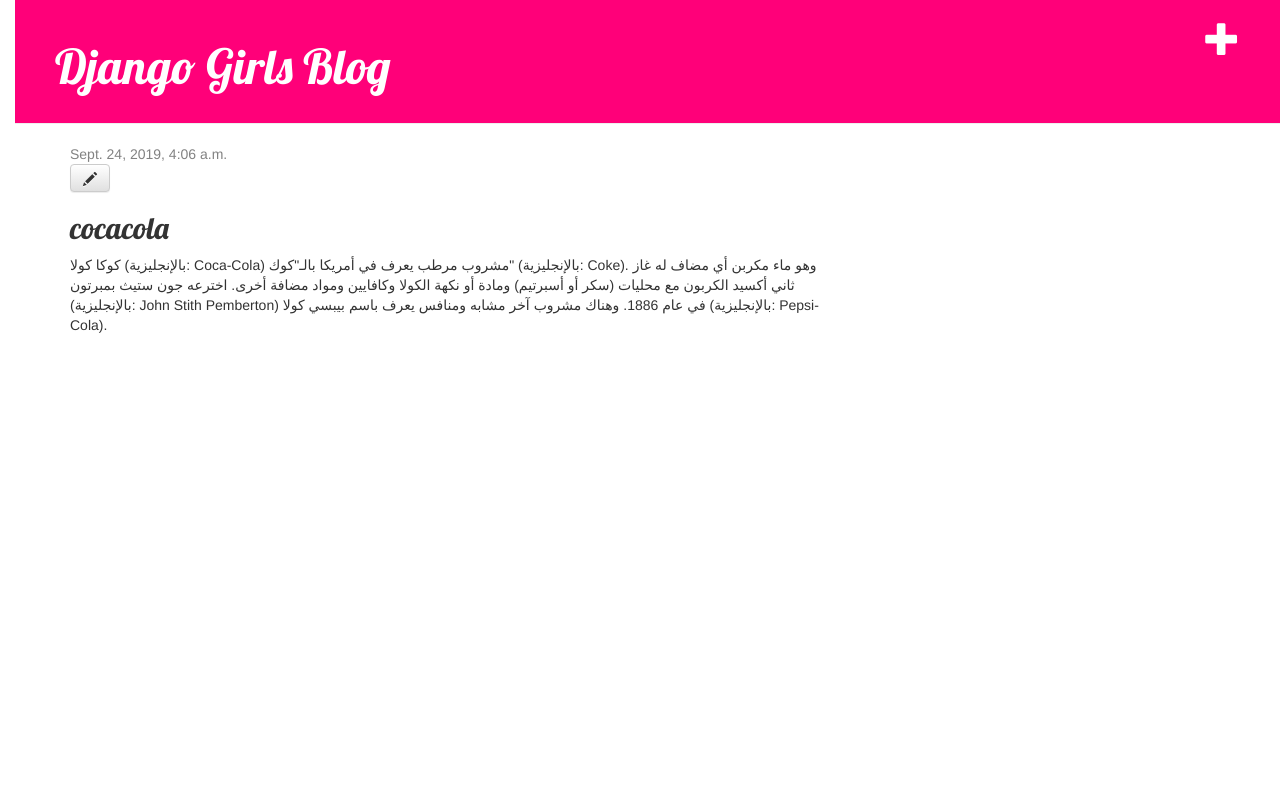
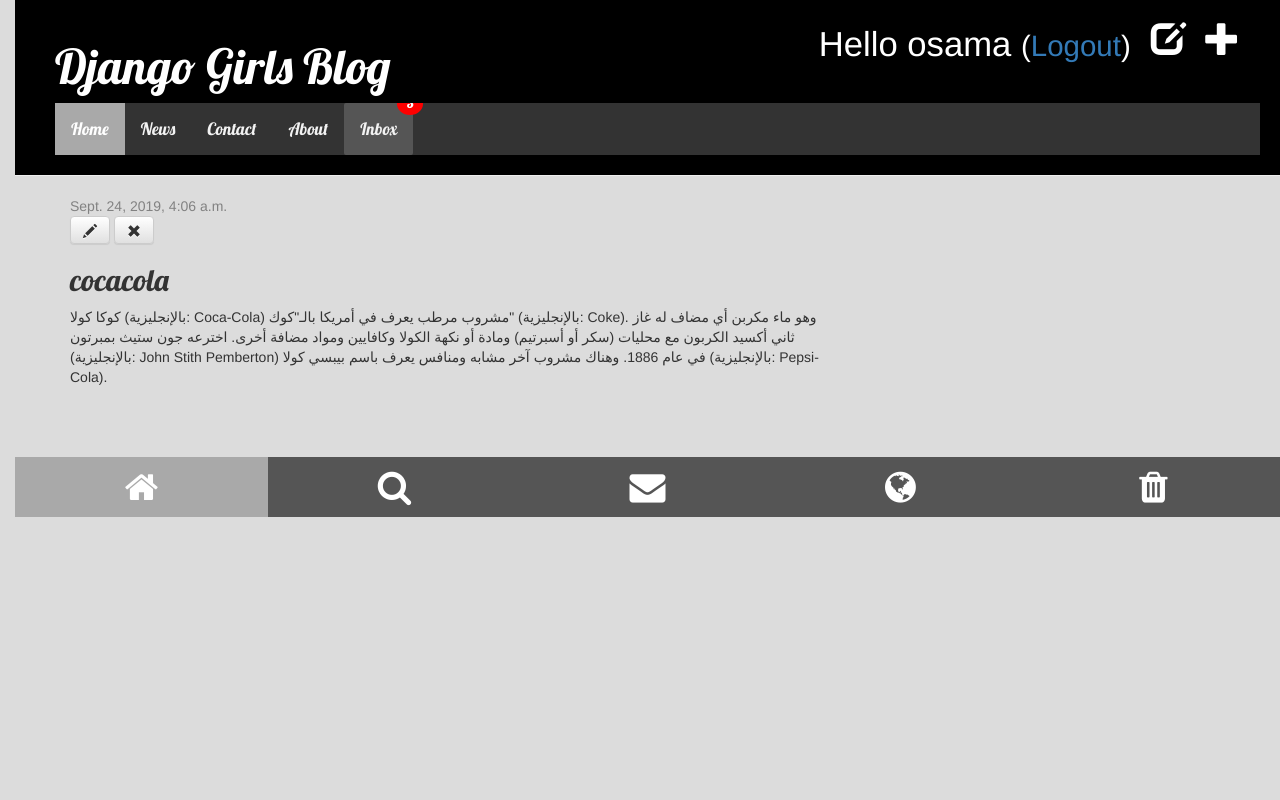
Before and after one commit to osama-ahmed-ragab/cola, a Django app: page /home/post/1/ in a window 1280 px wide. Run offline with Django 3.2, Linux system fonts and the light colour scheme; a user stored in the database is signed in; data comes from the database, SQL or seed files in the repository; both versions use the stored data as it was after the commit; some libraries are stand-ins or nearby versions.

Commit message:
add login&logout , add in base.html and blog,css

```diff
--- a/blog/static/css/blog.css
+++ b/blog/static/css/blog.css
@@ -1,8 +1,10 @@
 body{
     padding-left: 15px;
+    background-color: gainsboro;
+
 }
 .page-header {
-    background-color: #FF0079;
+    background-color: #000000;
     margin-top: 0;
     padding: 20px 20px 20px 40px;
 }
@@ -11,6 +13,60 @@ body{
     color: #ffffff;
     font-size: 36pt;
     text-decoration: none;
+}
+
+.topnav {
+  background-color: #333;
+  overflow: hidden;
+}
+
+/* Style the links inside the navigation bar */
+.topnav a {
+  float: left;
+  color: #f2f2f2;
+  text-align: center;
+  padding: 14px 16px;
+  text-decoration: none;
+  font-size: 17px;
+  font-family: 'Lobster', cursive;
+}
+
+/* Change the color of links on hover */
+.topnav a:hover {
+  background-color: #ddd;
+  color: black;
+}
+
+/* Add a color to the active/current link */
+.topnav a.active {
+  background-color: darkgray;
+  color: white;
+
+}
+
+.notification {
+  background-color: #555;
+  color: white;
+  text-decoration: none;
+  padding: 15px 26px;
+  position: relative;
+  display: inline-block;
+  border-radius: 2px;
+
+}
+
+.notification:hover {
+  background: red;
+}
+
+.notification .badge {
+  position: absolute;
+  top: -10px;
+  right: -10px;
+  padding: 5px 10px;
+  border-radius: 50%;
+  background: red;
+  color: white;
 }
 
 .content {
@@ -47,3 +103,52 @@ h1, h2, h3, h4 {
 .post h2 a, .post h2 a:visited {
     color: #000000;
 }
+
+.previous_next a {
+  text-decoration: none;
+  display: inline-block;
+  padding: 8px 16px;
+}
+
+.previous_next a:hover {
+  background-color: #ddd;
+  color: black;
+}
+
+.previous_next .previous {
+  background-color: #f1f1f1;
+  color: black;
+}
+
+.previous_next .next {
+  background-color: #4CAF50;
+  color: white;
+}
+
+.previous_next .round {
+  border-radius: 50%;
+}
+
+.icon-bar {
+  width: 100%; /* Full-width */
+  background-color: #555; /* Dark-grey background */
+  overflow: auto; /* Overflow due to float */
+}
+
+.icon-bar a {
+  float: left; /* Float links side by side */
+  text-align: center; /* Center-align text */
+  width: 20%; /* Equal width (5 icons with 20% width each = 100%) */
+  padding: 12px 0; /* Some top and bottom padding */
+  transition: all 0.3s ease; /* Add transition for hover effects */
+  color: white; /* White text color */
+  font-size: 36px; /* Increased font size */
+}
+
+.icon-bar a:hover {
+  background-color: #000; /* Add a hover color */
+}
+
+.active {
+  background-color: darkgray; /* Add an active/current color */
+}
--- a/blog/templates/blog/base.html
+++ b/blog/templates/blog/base.html
@@ -5,14 +5,34 @@
         <link rel="stylesheet" href="//maxcdn.bootstrapcdn.com/bootstrap/3.2.0/css/bootstrap.min.css">
         <link rel="stylesheet" href="//maxcdn.bootstrapcdn.com/bootstrap/3.2.0/css/bootstrap-theme.min.css">
         <link href='//fonts.googleapis.com/css?family=Lobster&subset=latin,latin-ext' rel='stylesheet' type='text/css'>
+        <link rel="stylesheet" href="https://cdnjs.cloudflare.com/ajax/libs/font-awesome/4.7.0/css/font-awesome.min.css">
         <link rel="stylesheet" href="{% static 'css/blog.css' %}">
+
     </head>
     <body>
     <div class="page-header">
         {% if user.is_authenticated %}
         <a href="{% url 'post_new' %}" class="top-menu"><span class="glyphicon glyphicon-plus"></span></a>
+        <a href="{% url 'post_draft_list' %}" class="top-menu"><span class="glyphicon glyphicon-edit"></span></a>
+        <p class="top-menu">Hello {{ user.username }} <small>(<a href="{% url 'logout' %}">Logout</a>)</small></p>
+
+         {% else %}
+            <a href="{% url 'login' %}" class="top-menu"><span class="glyphicon glyphicon-lock"></span></a>
         {% endif %}
-        <h1><a href="/">Django Girls Blog</a></h1>
+        <h1><a href="/home/blog">Django Girls Blog</a></h1>
+
+        <div class="topnav">
+            <a class="active" href="/home/blog">Home</a>
+            <a href="#news">News</a>
+            <a href="#contact">Contact</a>
+            <a href="#about">About</a>
+
+            <a href="#" class="notification">
+              <span>Inbox</span>
+              <span class="badge">3</span>
+            </a>
+        </div>
+
     </div>
     <div class="content container">
         <div class="row">
@@ -21,6 +41,18 @@
             {% endblock %}
             </div>
         </div>
-    </div>
+        </div>
+     <!--   <div class="previous_next">
+            <a href="#" class="previous">&laquo; Previous</a>
+            <a href="#" class="next">Next &raquo;</a>
+        </div>
+    -->
+        <div class="icon-bar">
+              <a class="active" href="/home/blog"><i class="fa fa-home"></i></a>
+              <a href="#"><i class="fa fa-search"></i></a>
+              <a href="#"><i class="fa fa-envelope"></i></a>
+              <a href="#"><i class="fa fa-globe"></i></a>
+              <a href="#"><i class="fa fa-trash"></i></a>
+        </div>
     </body>
 </html>
--- a/blog/templates/blog/post_detail.html
+++ b/blog/templates/blog/post_detail.html
@@ -2,13 +2,18 @@
 
 {% block content %}
     <div class="post">
-        {% if post.published_date %}
+       {% if post.published_date %}
             <div class="date">
                 {{ post.published_date }}
             </div>
+        {% else %}
+            <a class="btn btn-default" href="{% url 'post_publish' pk=post.pk %}">Publish</a>
         {% endif %}
+
             {% if user.is_authenticated %}
             <a class="btn btn-default" href="{% url 'post_edit' pk=post.pk %}"><span class="glyphicon glyphicon-pencil"></span></a>
+
+            <a class="btn btn-default" href="{% url 'post_remove' pk=post.pk %}"><span class="glyphicon glyphicon-remove"></span></a>
             {% endif %}
         <h2>{{ post.title }}</h2>
         <p>{{ post.text|linebreaksbr }}</p>
--- a/blog/templates/blog/video.html
+++ /dev/null
@@ -1 +0,0 @@
-<h1>videos page</h1>
--- a/blog/urls.py
+++ b/blog/urls.py
@@ -6,6 +6,8 @@ urlpatterns = [
     path('post/<int:pk>/', views.post_detail, name='post_detail'),
     path('post/new/', views.post_new, name='post_new'),
     path('post/<int:pk>/edit/', views.post_edit, name='post_edit'),
-    path('video/', views.video, name='video'),
+    path('drafts/', views.post_draft_list, name='post_draft_list'),
+    path('post/<pk>/publish/', views.post_publish, name='post_publish'),
+    path('post/<pk>/remove/', views.post_remove, name='post_remove'),
 
 ]
--- a/blog/views.py
+++ b/blog/views.py
@@ -2,6 +2,8 @@ from django.shortcuts import render, get_object_or_404, redirect
 from .models import Post
 from django.utils import timezone
 from .forms import PostForm
+from django.contrib.auth.decorators import login_required
+
 
 def post_list(request):
      posts = Post.objects.filter(published_date__lte=timezone.now()).order_by('published_date')
@@ -12,21 +14,20 @@ def post_detail(request,pk):
      post = get_object_or_404(Post, pk=pk)
      return render(request,'blog/post_detail.html', {'post': post})
 
-
+@login_required
 def post_new(request):
     if request.method == "POST":
         form = PostForm(request.POST)
         if form.is_valid():
             post = form.save(commit=False)
             post.author = request.user
-            post.published_date = timezone.now()
             post.save()
             return redirect('post_detail', pk=post.pk)
     else:
         form = PostForm()
     return render(request, 'blog/post_edit.html', {'form': form})
 
-
+@login_required
 def post_edit(request, pk):
     post = get_object_or_404(Post, pk=pk)
     if request.method == "POST":
@@ -34,12 +35,25 @@ def post_edit(request, pk):
         if form.is_valid():
             post = form.save(commit=False)
             post.author = request.user
-            post.published_date = timezone.now()
             post.save()
             return redirect('post_detail', pk=post.pk)
     else:
         form = PostForm(instance=post)
     return render(request, 'blog/post_edit.html', {'form': form})
 
-def video(request):
-    return render(request,'blog/video.html', {})
+@login_required
+def post_draft_list(request):
+    posts = Post.objects.filter(published_date__isnull=True).order_by('created_date')
+    return render(request, 'blog/post_draft_list.html', {'posts': posts})
+
+@login_required
+def post_publish(request, pk):
+    post = get_object_or_404(Post, pk=pk)
+    post.publish()
+    return redirect('post_detail', pk=pk)
+
+@login_required
+def post_remove(request, pk):
+    post = get_object_or_404(Post, pk=pk)
+    post.delete()
+    return redirect('post_list')
--- a/cola/settings.py
+++ b/cola/settings.py
@@ -122,3 +122,5 @@ USE_TZ = True
 STATIC_URL = '/static/'
 STATIC_ROOT = os.path.join(BASE_DIR, 'static')
 ALLOWED_HOSTS = ['127.0.0.1', '.pythonanywhere.com']
+
+LOGIN_REDIRECT_URL = '/'
--- a/cola/urls.py
+++ b/cola/urls.py
@@ -15,8 +15,12 @@ Including another URLconf
 """
 from django.contrib import admin
 from django.urls import path, include
+from django.contrib.auth import views
+
 
 urlpatterns = [
     path('admin/', admin.site.urls),
+    path('accounts/login/', views.LoginView.as_view(), name='login'),
+    path('accounts/logout/', views.LogoutView.as_view(next_page='/'), name='logout'),
     path('home/', include('blog.urls')),
 ]
```
Also changed, not shown: blog/templates/blog/post_draft_list.html (added, +11 -0 lines), blog/templates/registration/login.html (added, +29 -0 lines), db.sqlite3.
